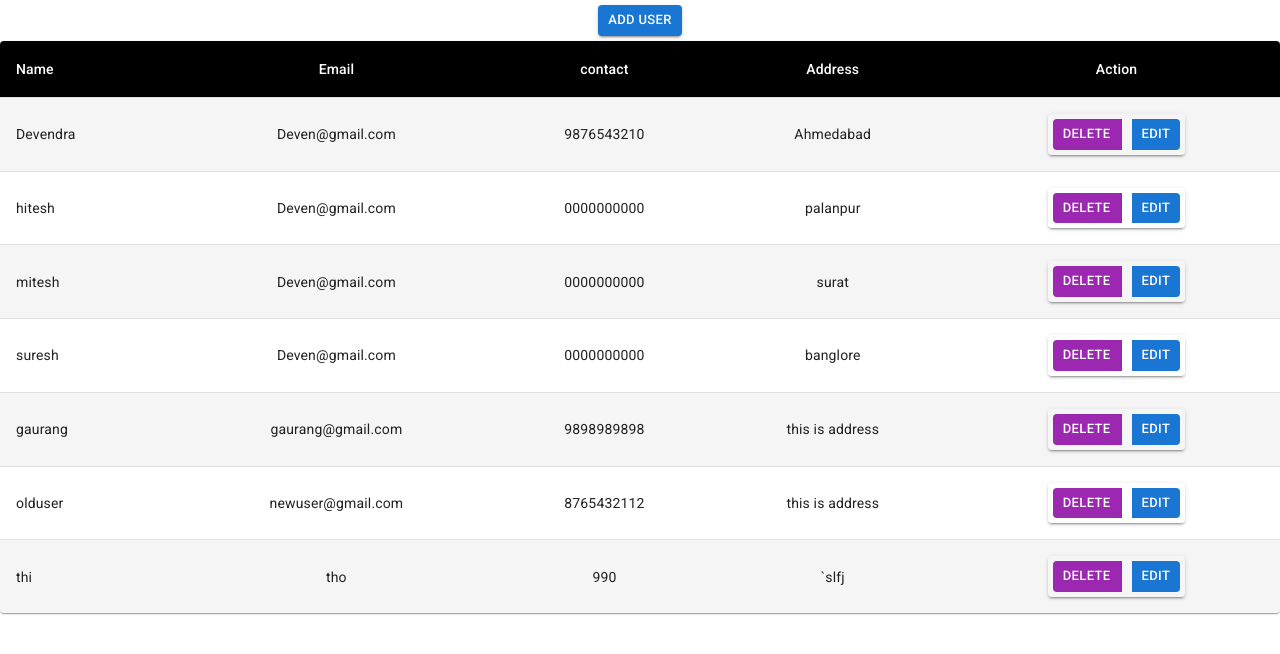
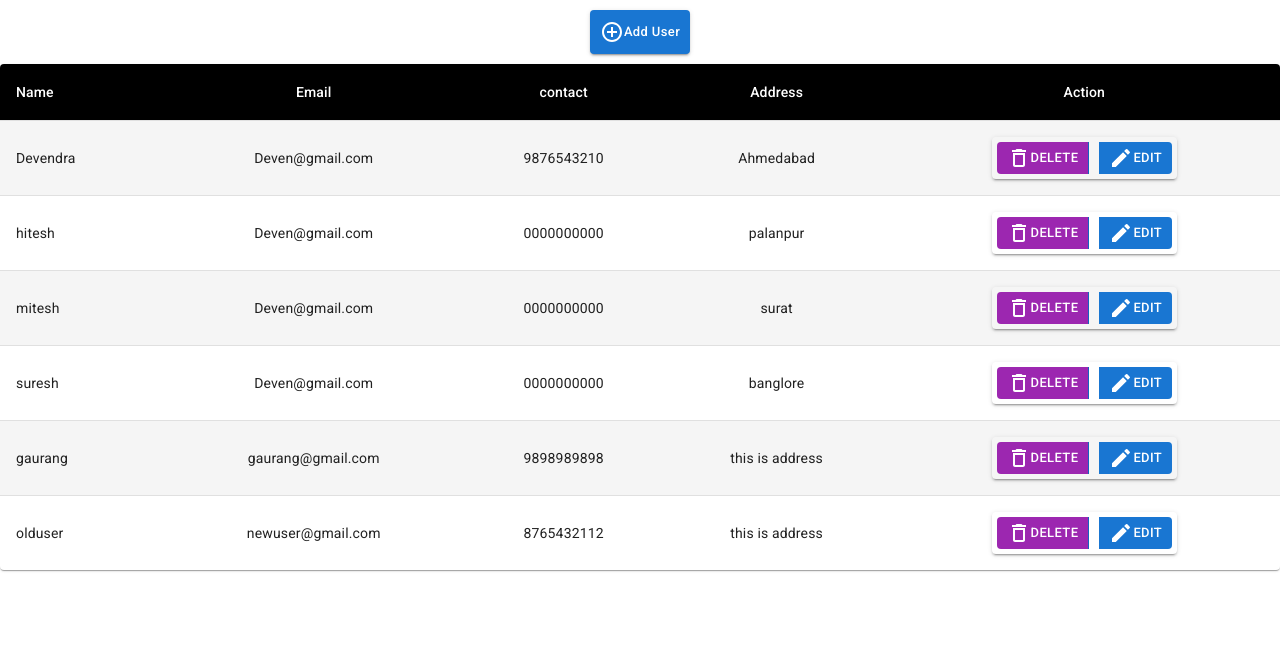
Before and after one commit to devendrapanchal/react-redux-material-ui-demo, a React (Create React App) app: page / in a window 1280 px wide. Shown: the top 654 px of the page. Built offline with nearby package versions, Linux system fonts and the light colour scheme; data requests are answered from the project's data file.

Commit message:
added material icon

```diff
--- a/db.json
+++ b/db.json
@@ -41,13 +41,6 @@
       "contact": "8765432112",
       "address": "this is address",
       "id": 6
-    },
-    {
-      "name": "thi",
-      "email": "tho",
-      "contact": "990",
-      "address": "`slfj",
-      "id": 7
     }
   ]
 }
--- a/package.json
+++ b/package.json
@@ -5,6 +5,7 @@
   "dependencies": {
     "@emotion/react": "^11.10.0",
     "@emotion/styled": "^11.10.0",
+    "@mui/icons-material": "^5.8.4",
     "@mui/material": "^5.10.1",
     "@testing-library/jest-dom": "^5.16.5",
     "@testing-library/react": "^13.3.0",
--- a/src/index.css
+++ b/src/index.css
@@ -11,3 +11,7 @@ code {
   font-family: source-code-pro, Menlo, Monaco, Consolas, 'Courier New',
     monospace;
 }
+
+paper-button {
+  text-transform: none;
+}
--- a/src/pages/AddUser.js
+++ b/src/pages/AddUser.js
@@ -2,6 +2,7 @@ import React, { useState } from "react";
 import Box from "@mui/material/Box";
 import TextField from "@mui/material/TextField";
 import { Button } from "@mui/material";
+import ArrowBackIosNewIcon from "@mui/icons-material/ArrowBackIosNew";
 import { useNavigate } from "react-router-dom";
 import { useDispatch } from "react-redux";
 import { addUser } from "../redux/actions";
@@ -38,9 +39,10 @@ const AddUser = () => {
         color="primary"
         size="small"
       >
+        <ArrowBackIosNewIcon />
         Go Back
       </Button>
-      <h1>ADD USER</h1>
+      <h1>Add User</h1>
       <Box
         onSubmit={(e) => handleSubmit(e)}
         component="form"
--- a/src/pages/EditUser.js
+++ b/src/pages/EditUser.js
@@ -2,6 +2,8 @@ import React, { useState, useEffect } from "react";
 import Box from "@mui/material/Box";
 import TextField from "@mui/material/TextField";
 import { Button } from "@mui/material";
+import ArrowBackIosNewIcon from "@mui/icons-material/ArrowBackIosNew";
+import { DeleteOutline } from "@mui/icons-material";
 import { useNavigate } from "react-router-dom";
 import { useDispatch, useSelector } from "react-redux";
 import { getSingleUsers, updateUser } from "../redux/actions";
@@ -51,6 +53,7 @@ const EditUser = () => {
         color="primary"
         size="small"
       >
+        <ArrowBackIosNewIcon />
         Go Back
       </Button>
       <h1>Edit USER</h1>
--- a/src/pages/Home.js
+++ b/src/pages/Home.js
@@ -1,8 +1,12 @@
 import React, { useEffect } from "react";
+import "../index.css";
 import { styled } from "@mui/material/styles";
 import Table from "@mui/material/Table";
 import TableBody from "@mui/material/TableBody";
 import Button from "@mui/material/Button";
+import { DeleteOutline } from "@mui/icons-material";
+import AddCircleOutlineIcon from "@mui/icons-material/AddCircleOutline";
+import ModeEditIcon from "@mui/icons-material/ModeEdit";
 import ButtonGroup from "@mui/material/ButtonGroup";
 import TableCell, { tableCellClasses } from "@mui/material/TableCell";
 import TableContainer from "@mui/material/TableContainer";
@@ -51,11 +55,12 @@ const Home = () => {
         <Button
           onClick={() => history("/addUser")}
           variant="contained"
-          style={{ margin: "5px" }}
           color="primary"
           size="small"
+          style={{ textTransform: "none", margin: "10px", padding: "10px" }}
         >
-          ADD USER
+          <AddCircleOutlineIcon />
+          Add User
         </Button>
       </div>
       <TableContainer component={Paper}>
@@ -94,6 +99,7 @@ const Home = () => {
                         color="secondary"
                         onClick={() => handleDelete(row.id)}
                       >
+                        <DeleteOutline />
                         Delete
                       </Button>
                       <Button
@@ -101,6 +107,7 @@ const Home = () => {
                         style={{ margin: "5px" }}
                         color="primary"
                       >
+                        <ModeEditIcon />
                         Edit
                       </Button>
                     </ButtonGroup>
```
Also changed, not shown: 1 other file (tests, documents, lock files or other folders).
